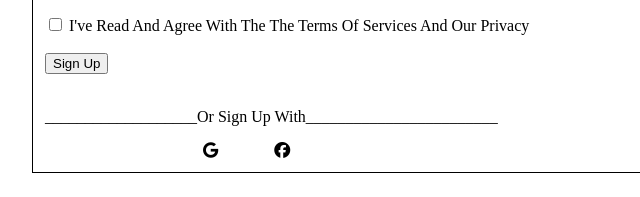
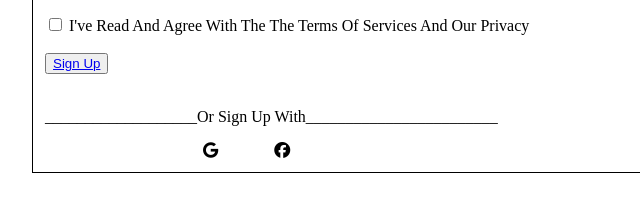
Before and after one commit to FaithNyamburaWamui/forms, a plain HTML site: page index.html in a window 1280 px wide. Shown: the part 291-488 px from the top of the page, 279-919 px from the left. Drawn offline with Linux system fonts and the light colour scheme.

Commit message:
tables.html

```diff
--- a/index.html
+++ b/index.html
@@ -46,7 +46,7 @@
             <label>I've Read And Agree With The The Terms Of Services And Our Privacy</label>
             <br/>
             <br/>
-            <button id="ending">Sign Up</button>
+            <button id="ending"><a href="table.html">Sign Up</a></button>
             <br/>
             <br/>
             <p>___________________Or Sign Up With________________________</p>
```
